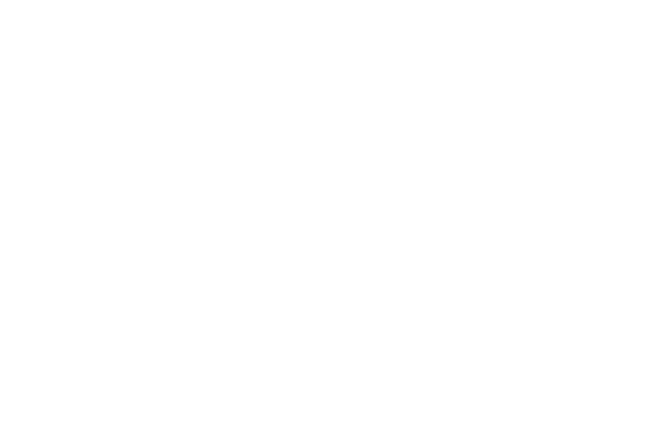
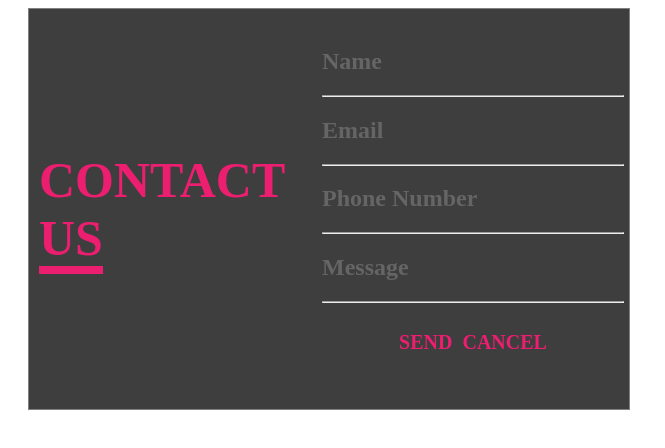
Before and after one commit to TCipher/decadev, a plain HTML site: page FrontEnd/index.html in a window 1280 px wide. Shown: the whole page, without its empty margins (0-665 px from the left). Drawn offline with Linux system fonts and the light colour scheme.

Commit message:
Frontendpt1

```diff
--- a/FrontEnd/index.css
+++ b/FrontEnd/index.css
@@ -0,0 +1,35 @@
+.container{
+    width: 600px;
+    height: 400px;
+    display: flex;
+    justify-content: center;
+    align-items: center;
+    margin-left: 20px;
+    border: 1px solid grey;
+    background-color: #3E3E3E;
+    color: #656565;
+}
+hr{
+    width: 300px;
+   background: #656565;
+}
+.contact{
+color:#EB1E6F;
+font-size: 50px;
+font-weight: bold;
+margin-left: 10px;
+}
+span{
+border-bottom:8px solid;
+}
+.form{
+margin-right: 5px;
+}
+.submit{
+display: flex;
+color: #EB1E6F;
+gap: 10px;
+justify-content: center;
+font-size: 20px;
+font-weight: bold;
+}
--- a/FrontEnd/index.html
+++ b/FrontEnd/index.html
@@ -8,9 +8,54 @@
 </head>
 <body>
     <div class="container">
+        <div class="contact"> CONTACT <span>US</span></div>
+        <div class="form">
+            <form action="">
+                <div>
+                    <h2>Name</h2>
+                    <hr>
+                </div>
+                <div>
+                    <h2>Email</h2>
+                    <hr>
+                </div>
+                <div>
+                    <h2>Phone Number</h2>
+                    <hr>
+                </div>
+                <div>
+                    <h2>Message</h2>
+                    <hr>
+                </div>
+                <div class="submit">
+                    <p>SEND</P>
+                    <p>CANCEL</p>
+                </div>
+
+            </form>
+
+        </div>
 
     </div>
 
     <script src="index.js" ></script>
 </body>
 </html>
+
+<!-- Recreate the sample ui found in ui.png with just HTML and CSS. Using any libraries or css frameworks like bootstrap is not allowed.
+
+Also implement the following functionality using JavaScript alone. jquery and other JavaScript libraries or frameworks are not allowed for this challenge.
+
+When a user clicks cancel, clear all the input boxes
+
+When a user clicks submit, first check to see if any of the input boxes are empty
+
+If any of the input boxes are empty, respond using window.alert with the message all input boxes must be filled.
+
+If all the input boxes are filled but the phone number field does not contain only numbers, respond using window.alert with the message phone number field must only contain numbers
+
+If all the input boxes are filled but the message field contains words more than 100 characters, respond using window.alert with the message message field cannot have more than 100 characters
+
+If all the conditions above are met then use window.alert with a message welcome user. Substitute user here with the value in the name input field.
+
+Footer -->
```
